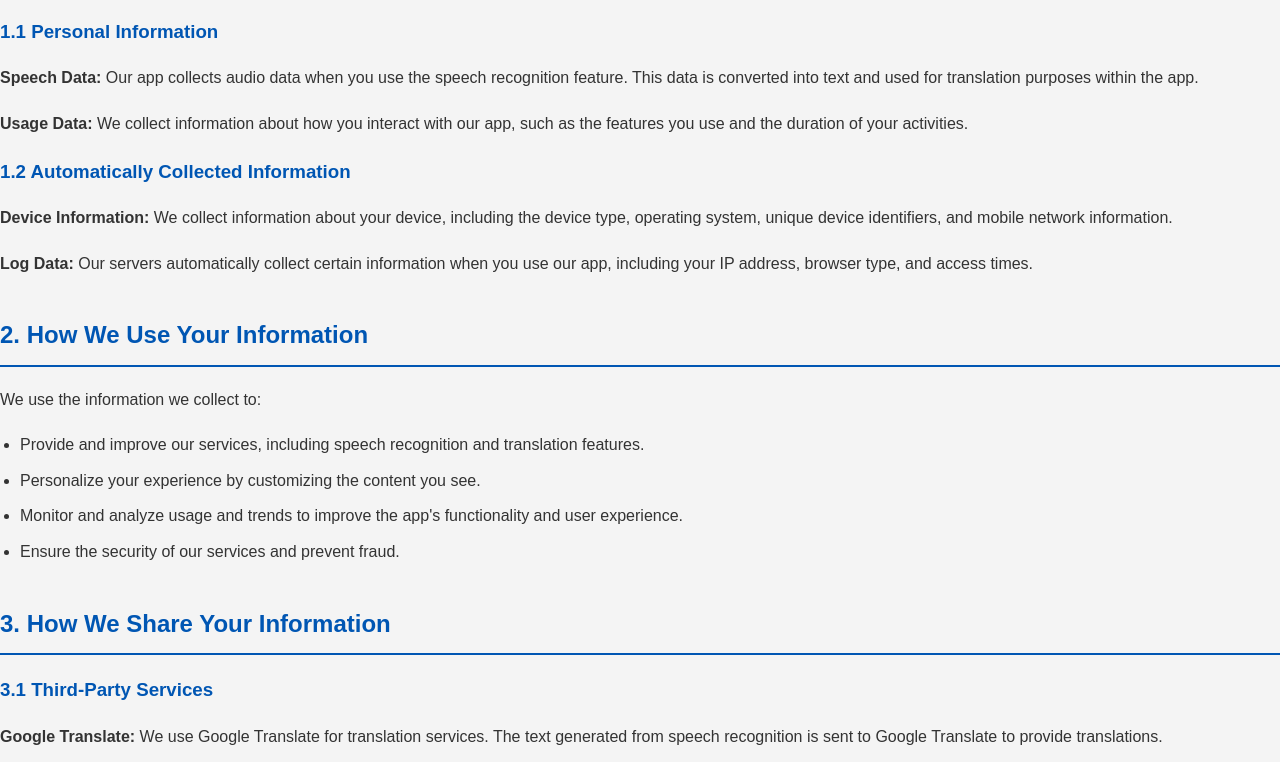
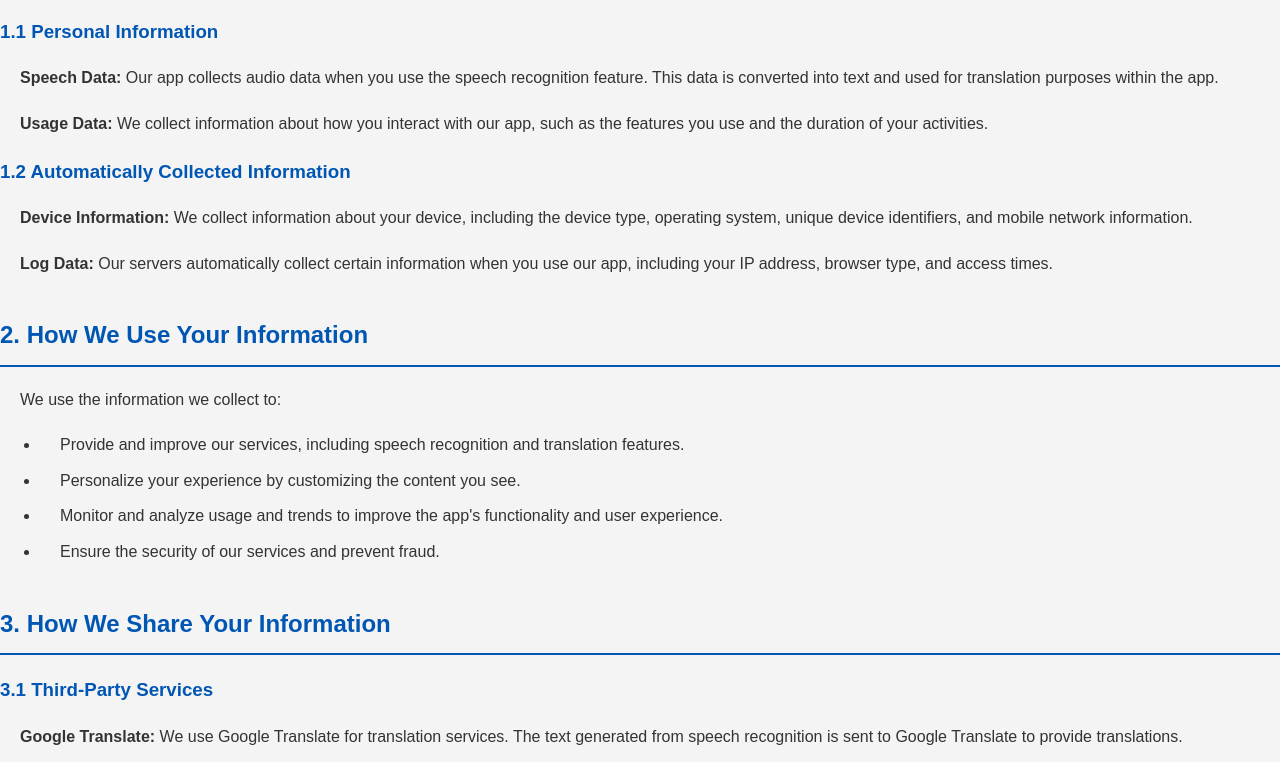
Before and after one commit to Hadeed0/privacy-policy, a plain HTML site: page index.html in a window 1280 px wide. Shown: the part 399-1161 px from the top of the page. Drawn offline with Linux system fonts and the light colour scheme.

Commit message:
Update styles.css

```diff
--- a/styles.css
+++ b/styles.css
@@ -1,4 +1,3 @@
-
 body {
     font-family: Arial, sans-serif;
     line-height: 1.6;
@@ -36,13 +35,13 @@ h3 {
     margin-top: 20px;
 }
 
-p {
+p, ul {
+    text-indent: 20px;
     margin-bottom: 20px;
 }
 
 ul {
-    margin-bottom: 20px;
-    padding-left: 20px;
+    padding-left: 40px;
 }
 
 li {
```
